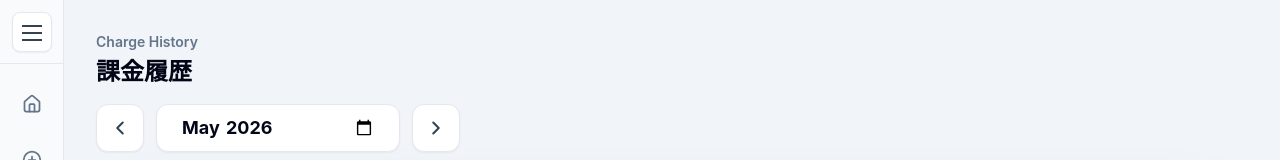
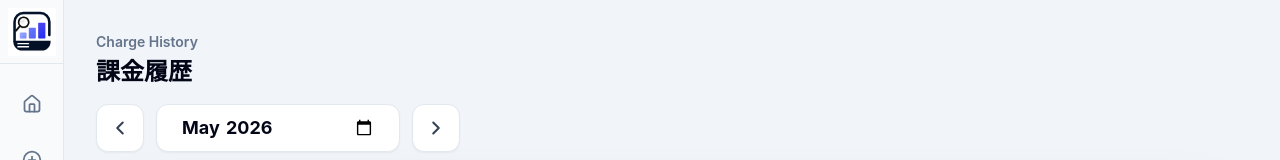
Before and after one commit to JuniorEngineer598/kakin-checker, a Next.js app: page /dashboard/charges-history in a window 1280 px wide. Shown: the top 160 px of the page. Built offline with nearby package versions, Linux system fonts and the light colour scheme.

Commit message:
サイドバーにアプリロゴを追加

```diff
--- a/app/components/AppShell.tsx
+++ b/app/components/AppShell.tsx
@@ -2,7 +2,7 @@
 
 import Link from 'next/link';
 import { usePathname } from 'next/navigation';
-import { ArrowLeft } from 'lucide-react';
+import { PanelLeft } from 'lucide-react';
 import { useState } from 'react';
 import type { ReactNode } from 'react';
 import { sidebarItems } from '../lib/navigation';
@@ -24,8 +24,8 @@ export default function AppShell({ children }: { children: ReactNode }) {
         }}
       >
         <div
-          className={`flex h-16 items-center border-b border-slate-200 px-3 ${
-            isSidebarOpen ? 'justify-between gap-3' : 'justify-center'
+          className={`flex h-16 items-center border-b border-slate-200 ${
+            isSidebarOpen ? 'justify-between gap-3 px-3' : 'justify-center px-1'
           }`}
         >
           <div
@@ -33,27 +33,39 @@ export default function AppShell({ children }: { children: ReactNode }) {
               isSidebarOpen ? 'w-full opacity-100' : 'pointer-events-none w-0 opacity-0'
             }`}
           >
-            <p className="truncate text-sm font-bold text-slate-950">課金チェッカー</p>
+            <div className="flex min-w-0 items-center gap-2">
+              <img
+                src="/kakin_checker_icon.svg"
+                alt=""
+                className="h-10 w-10 shrink-0"
+                aria-hidden="true"
+              />
+              <h1 className="truncate text-base font-bold text-slate-950">課金チェッカー</h1>
+            </div>
           </div>
 
           <button
             type="button"
-            className="flex h-10 w-10 shrink-0 cursor-pointer items-center justify-center rounded-lg border border-slate-200 bg-white text-slate-700 shadow-sm transition hover:border-slate-300 hover:bg-slate-100 hover:text-slate-950 hover:shadow"
+            className={`flex shrink-0 cursor-pointer items-center justify-center text-slate-700 transition hover:text-slate-950 ${
+              isSidebarOpen ? 'h-10 w-10' : 'h-14 w-14'
+            }`}
             aria-label={isSidebarOpen ? 'サイドバーを閉じる' : 'サイドバーを開く'}
             aria-expanded={isSidebarOpen}
+            title={isSidebarOpen ? 'サイドパネルを閉じる' : 'サイドパネルを開く'}
             onClick={(event) => {
               event.stopPropagation();
               setIsSidebarOpen((current) => !current);
             }}
           >
             {isSidebarOpen ? (
-              <ArrowLeft size={20} strokeWidth={2.2} aria-hidden="true" />
+              <PanelLeft size={20} strokeWidth={2.2} aria-hidden="true" />
             ) : (
-              <span className="relative h-5 w-5" aria-hidden="true">
-                <span className="absolute left-0 top-[3px] h-0.5 w-5 bg-current" />
-                <span className="absolute left-0 top-[10px] h-0.5 w-5 bg-current" />
-                <span className="absolute left-0 top-[17px] h-0.5 w-5 bg-current" />
-              </span>
+              <img
+                src="/kakin_checker_icon.svg"
+                alt=""
+                className="h-12 w-12"
+                aria-hidden="true"
+              />
             )}
           </button>
         </div>
```
Also changed, not shown: public/kakin_checker_icon.png (added), public/kakin_checker_icon.svg (added).
